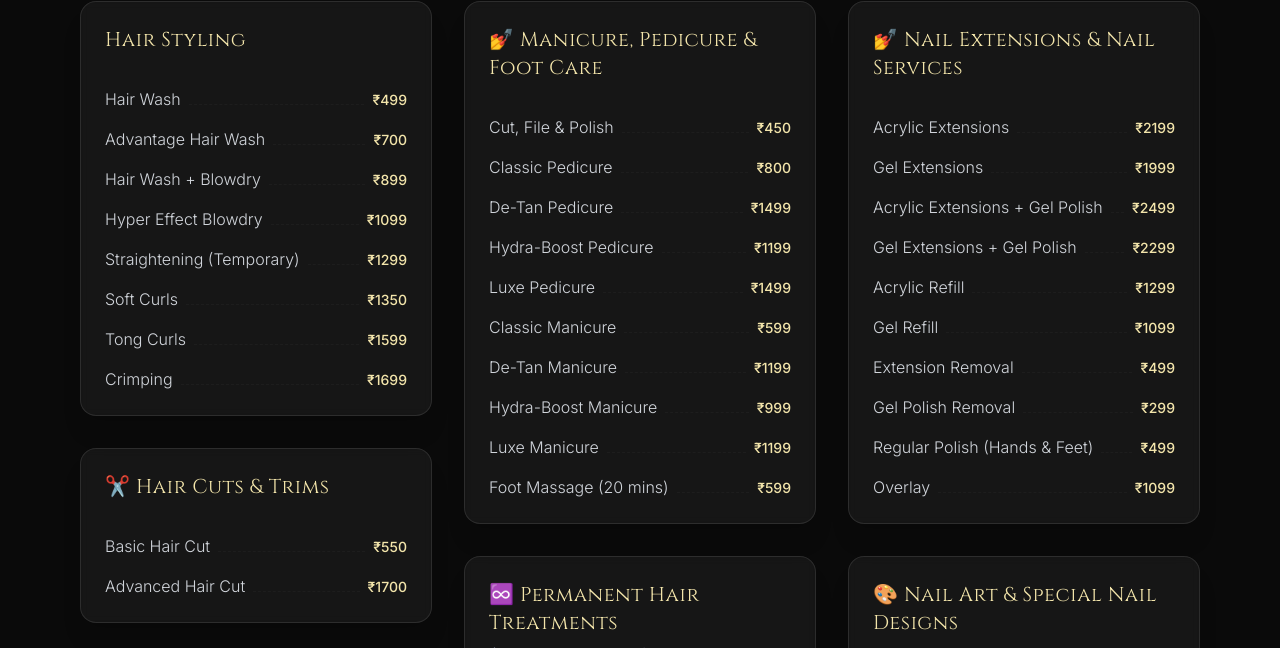
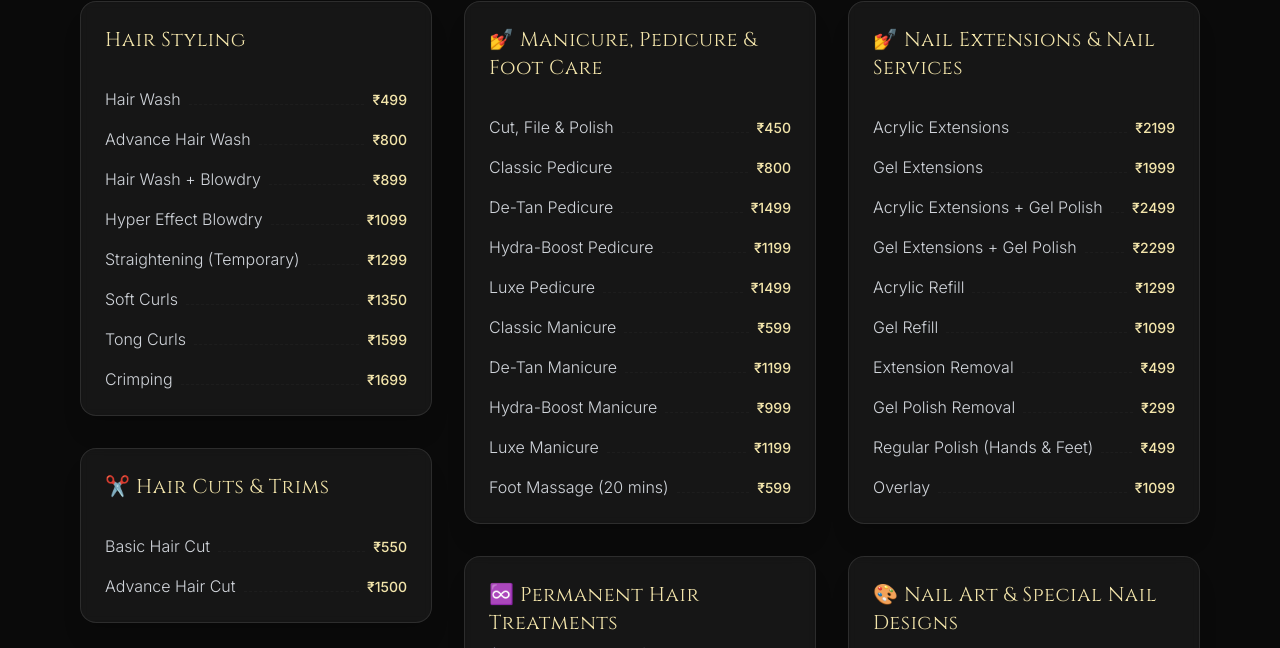
Before and after one commit to SahajJainDev/testing, a Next.js app: page / in a window 1280 px wide. Shown: the part 1059-1707 px from the top of the page. Built offline with nearby package versions, Linux system fonts and the light colour scheme.

Commit message:
Update Services.tsx

```diff
--- a/components/Services.tsx
+++ b/components/Services.tsx
@@ -24,7 +24,7 @@ const services: ServiceSection[] = [
     category: "Hair Styling",
     items: [
       { name: "Hair Wash", price: "₹499" },
-      { name: "Advantage Hair Wash", price: "₹700" },
+      { name: "Advance Hair Wash", price: "₹800" },
       { name: "Hair Wash + Blowdry", price: "₹899" },
       { name: "Hyper Effect Blowdry", price: "₹1099" },
       { name: "Straightening (Temporary)", price: "₹1299" },
@@ -37,7 +37,7 @@ const services: ServiceSection[] = [
     category: "✂️ Hair Cuts & Trims",
     items: [
       { name: "Basic Hair Cut", price: "₹550" },
-      { name: "Advanced Hair Cut", price: "₹1700" },
+      { name: "Advance Hair Cut", price: "₹1500" },
     ],
   },
   {
```
